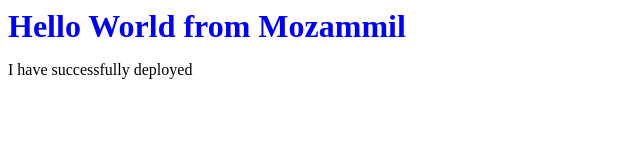
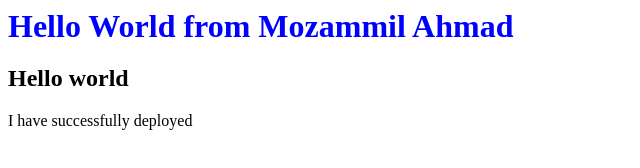
Before and after one commit to mozammil-code/github-action-demo, a plain HTML site: page index.html in a window 1280 px wide. Shown: the whole page, without its empty margins (0-640 px from the left). Drawn offline with Linux system fonts and the light colour scheme.

Commit message:
changes pushed

```diff
--- a/index.html
+++ b/index.html
@@ -8,7 +8,8 @@
 </head>
 <body>
 
-    <h1>Hello World from Mozammil</h1>
+    <h1>Hello World from Mozammil Ahmad</h1>
+    <h2>Hello world</h2>
    <p>I have successfully deployed</p>
 
 </body>
```
